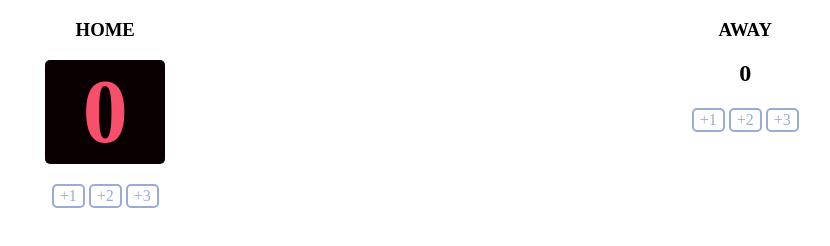
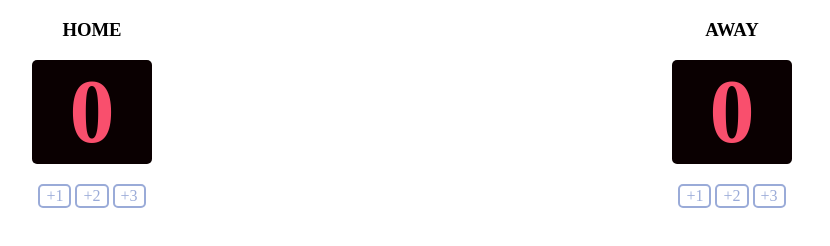
Before and after one commit to dam-taj/Scoreboard, a plain HTML site: page index.html in a window 1280 px wide. Shown: the whole page, without its empty margins (228-1058 px from the left). Drawn offline with nearby package versions, Linux system fonts and the light colour scheme.

Commit message:
Updated header

```diff
--- a/index.css
+++ b/index.css
@@ -12,7 +12,7 @@ body {
     border-radius: 5px;
 }
 
-#guest-score {
+#away-score {
     background: #0a0001;
     font-size: 90px;
     color: #F94F6D;
```
